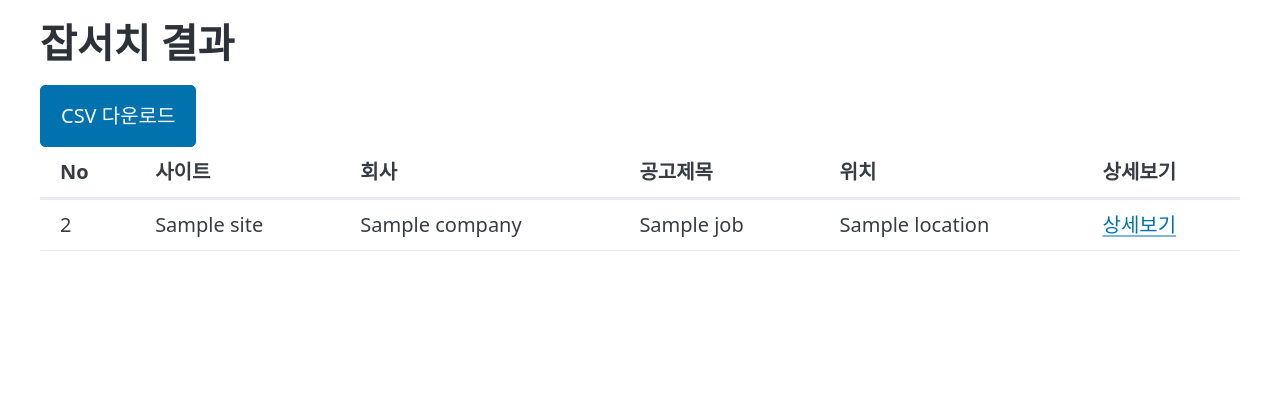
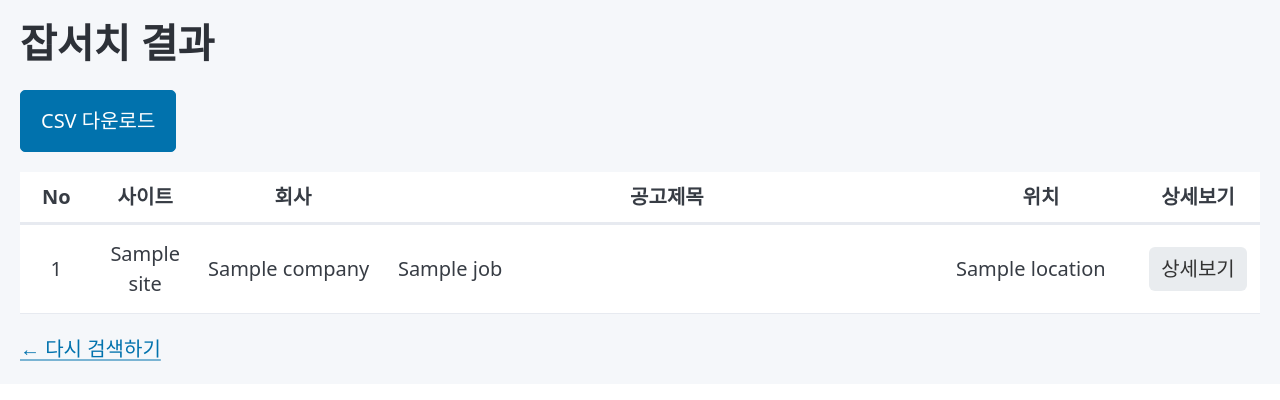
Before and after one commit to YoonTae98/jab_18, a Flask app: template templates/search.html in a window 1280 px wide. Shown: the top 400 px of the page. Run offline with Flask 3, Linux system fonts and the light colour scheme; the template is opened without the code that fills it: most values are stand-ins (such as "Sample title", 1, 10 or a date in 2020); some libraries are stand-ins or nearby versions.

Commit message:
1001 09:00

```diff
--- a/app.py
+++ b/app.py
@@ -3,50 +3,75 @@ from scrapper import search_incruit
 from saramin import search_saramin
 from file import save_to_csv
 
-
 app = Flask(__name__)
-
 
 @app.route("/")
 def hello_world():
 
     return render_template("index.html")
 
+@app.route("/search")
 
-@app.route("/search")
 def search():
 
     keyword = request.args.get("keyword")
+    site = request.args.get("site")
 
-    # 인크루트 검색
-    incruit_jobs = search_incruit(keyword)
+    jobs = []
 
-    # 사람인 검색
-    saramin_jobs = search_saramin(keyword)
+    # 전체 검색
+    if site == "all":
 
-    # 두 사이트 결과 합치기
-    jobs = incruit_jobs + saramin_jobs
+        incruit_jobs = search_incruit(keyword)
+        saramin_jobs = search_saramin(keyword)
+
+        jobs = incruit_jobs + saramin_jobs
+
+    # 인크루트만 검색
+    elif site == "incruit":
+
+        jobs = search_incruit(keyword)
+
+    # 사람인만 검색
+    elif site == "saramin":
+
+        jobs = search_saramin(keyword)
+
+    print("검색 사이트:", site)
+    print("검색 결과 개수:", len(jobs))
 
     return render_template(
         "search.html",
         keyword=keyword,
-        jobs=enumerate(jobs)
+        site=site,
+        jobs=jobs
     )
-
 
 @app.route("/file")
 def file():
 
     keyword = request.args.get("keyword")
+    site = request.args.get("site")
+
+    jobs = []
+
+    # 전체
+    if site == "all":
+
+        incruit_jobs = search_incruit(keyword)
+        saramin_jobs = search_saramin(keyword)
+
+        jobs = incruit_jobs + saramin_jobs
 
     # 인크루트
-    incruit_jobs = search_incruit(keyword)
+    elif site == "incruit":
+
+        jobs = search_incruit(keyword)
 
     # 사람인
-    saramin_jobs = search_saramin(keyword)
+    elif site == "saramin":
 
-    # 두 사이트 결과 합치기
-    jobs = incruit_jobs + saramin_jobs
+        jobs = search_saramin(keyword)
 
     save_to_csv(jobs)
 
@@ -55,7 +80,6 @@ def file():
         as_attachment=True
     )
 
-
 if __name__ == "__main__":
 
     app.run(debug=True)
--- a/templates/search.html
+++ b/templates/search.html
@@ -12,20 +12,142 @@
         href="https://cdn.jsdelivr.net/npm/@picocss/pico@2/css/pico.min.css"
     >
 
-    <title>검색 결과</title>
+    <title>잡서치 결과</title>
+
+    <style>
+
+        body {
+            background-color: #f5f7fa;
+        }
+
+        main {
+            max-width: 1400px;
+            margin: auto;
+            padding: 40px 20px;
+        }
+
+        h1 {
+            margin-bottom: 10px;
+        }
+
+        .search-info {
+            color: #666;
+            margin-bottom: 25px;
+        }
+
+        .button-area {
+            margin-bottom: 20px;
+        }
+
+        table {
+            width: 100%;
+            background-color: white;
+        }
+
+        th {
+            text-align: center;
+            white-space: nowrap;
+        }
+
+        td {
+            padding: 14px 10px;
+            vertical-align: middle;
+        }
+
+        /* No */
+        th:nth-child(1),
+        td:nth-child(1) {
+            width: 60px;
+            text-align: center;
+        }
+
+        /* 사이트 */
+        th:nth-child(2),
+        td:nth-child(2) {
+            width: 100px;
+            text-align: center;
+        }
+
+        /* 회사 */
+        th:nth-child(3),
+        td:nth-child(3) {
+            width: 180px;
+        }
+
+        /* 공고제목 */
+        th:nth-child(4),
+        td:nth-child(4) {
+            width: 45%;
+        }
+
+        /* 위치 */
+        th:nth-child(5),
+        td:nth-child(5) {
+            width: 180px;
+        }
+
+        /* 상세보기 */
+        th:nth-child(6),
+        td:nth-child(6) {
+            width: 100px;
+            text-align: center;
+        }
+
+        /* 긴 글 처리 */
+        td {
+            word-break: keep-all;
+        }
+
+        .detail-button {
+            display: inline-block;
+            padding: 7px 12px;
+            border-radius: 6px;
+            background-color: #e9ecef;
+            color: #333;
+            text-decoration: none;
+            white-space: nowrap;
+        }
+
+        .back-button {
+            margin-top: 20px;
+        }
+
+    </style>
 
 </head>
 
+
 <body>
 
-    <main class="container">
+    <main>
 
-        <h1>{{ keyword }} 잡서치 결과</h1>
+        <h1>
+            {{ keyword }} 잡서치 결과
+        </h1>
 
 
-        <div>
+        <div class="search-info">
 
-            <a href="/file?keyword={{ keyword }}">
+            {% if site == "all" %}
+
+                인크루트 + 사람인 전체 검색 결과
+
+            {% elif site == "incruit" %}
+
+                인크루트 검색 결과
+
+            {% elif site == "saramin" %}
+
+                사람인 검색 결과
+
+            {% endif %}
+
+        </div>
+
+
+        <div class="button-area">
+
+            <a href="/file?keyword={{ keyword }}&site={{ site }}">
 
                 <button>
                     CSV 다운로드
@@ -43,15 +165,10 @@
                 <tr>
 
                     <th>No</th>
-
                     <th>사이트</th>
-
                     <th>회사</th>
-
                     <th>공고제목</th>
-
                     <th>위치</th>
-
                     <th>상세보기</th>
 
                 </tr>
@@ -61,12 +178,12 @@
 
             <tbody>
 
-                {% for index, job in jobs %}
+                {% for job in jobs %}
 
                 <tr>
 
                     <td>
-                        {{ index + 1 }}
+                        {{ loop.index }}
                     </td>
 
                     <td>
@@ -88,6 +205,7 @@
                     <td>
 
                         <a
+                            class="detail-button"
                             href="{{ job['link'] }}"
                             target="_blank"
                         >
@@ -104,6 +222,15 @@
 
         </table>
 
+
+        <div class="back-button">
+
+            <a href="/">
+                ← 다시 검색하기
+            </a>
+
+        </div>
+
     </main>
 
 </body>
```
Also changed, not shown: saramin.py (+30 -4 lines), templates/index.html (+54 -1 lines), 1 other file.
